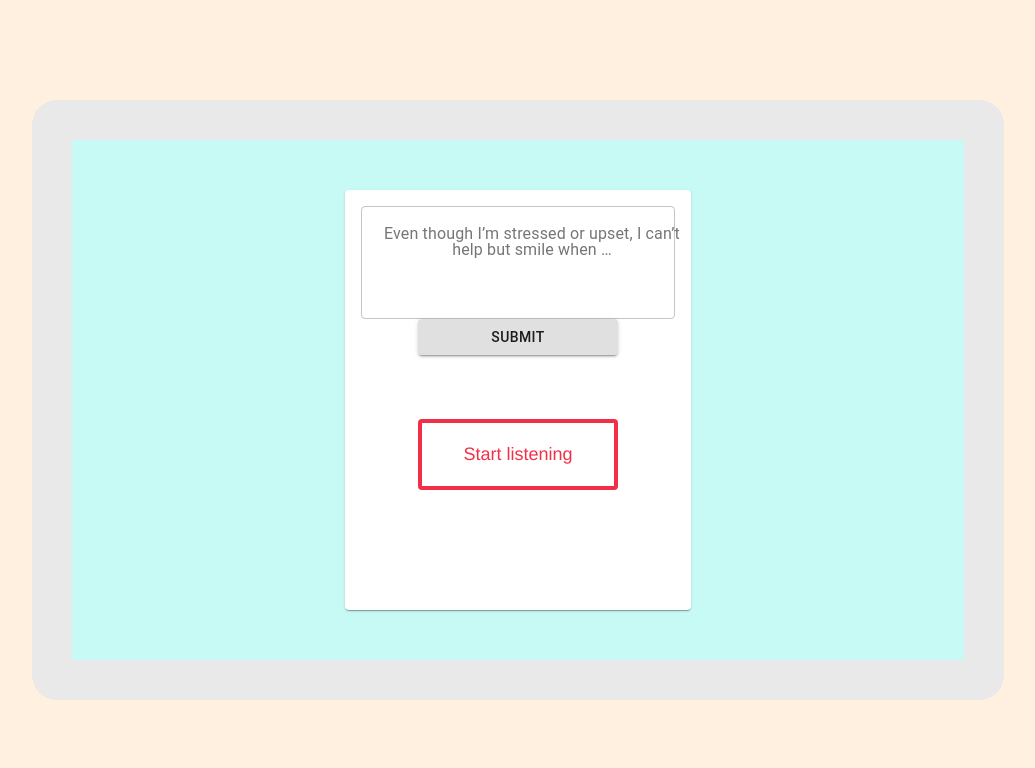
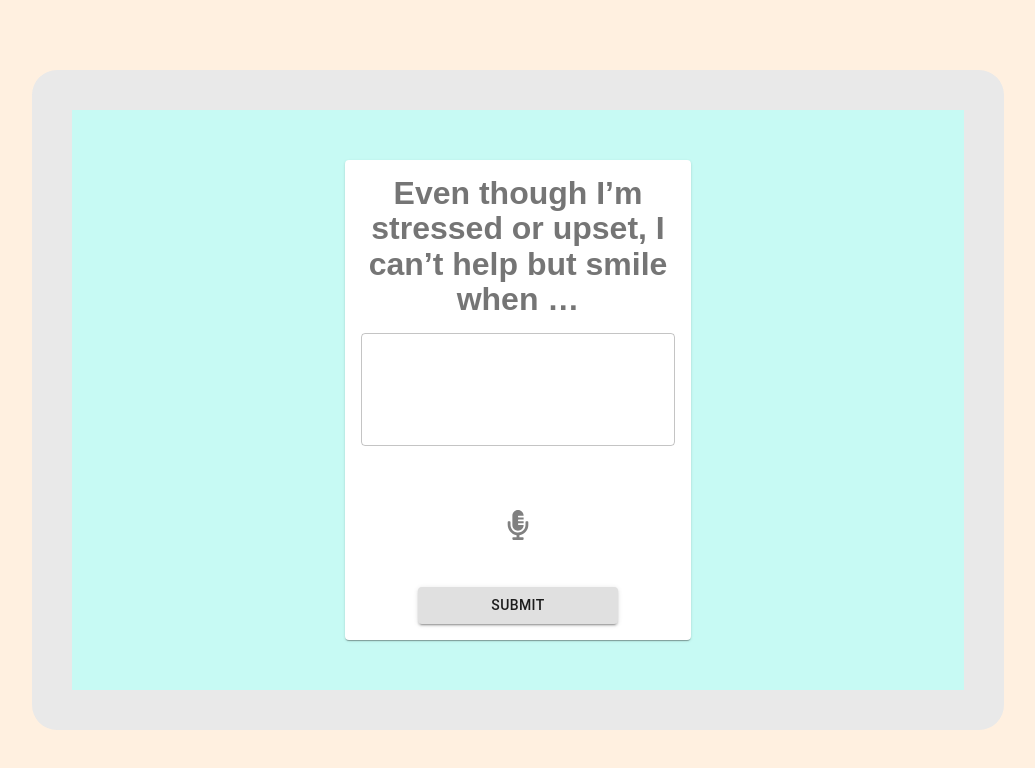
Before and after one commit to P3TeamTwo/p3, a React (Create React App) app in the folder client/: page /Daily in a window 1280 px wide. Both pictures are taken after a click on the button "SUBMIT". Shown: the top 768 px of the page, without its empty margins (122-1157 px from the left). Built offline with nearby package versions, Linux system fonts and the light colour scheme; a web font is replaced by a local one.

Commit message:
Speech Recognition

```diff
--- a/client/src/components/QComponents/longform/LongForm.js
+++ b/client/src/components/QComponents/longform/LongForm.js
@@ -1,4 +1,4 @@
-import React, { useState, useRef } from 'react';
+import React, { useState, useRef, useEffect } from 'react';
 import { Button, TextField } from '@material-ui/core';
 import questions from '../../Questions/LongForm.json';
 import Voice from './Recorder/Recorder';
@@ -12,35 +12,48 @@ questions.map(question => {
 
 const randomQuestion = storeQuestions[Math.floor(storeQuestions.length * Math.random())];
 
+
 function LongForm(props) {
 
     const [userResponse, setUserResponse] = useState();
+    const [textField, setTextField] = useState()
 
     const handleChange = (e) => {
         setUserResponse(e.target.value);
     }
 
+    const voiceToText = (text) => {
+        console.log(typeof (text))
+        setTextField(text)
+        setUserResponse(text);
+    }
+
+
+
     return (
         <div >
             <form>
+                <h2 style={{ marginBottom: '5%' }}>{randomQuestion} </h2>
                 <TextField
                     id="outlined-multiline-static"
-                    label={randomQuestion}
                     multiline
                     rows={4}
                     variant="outlined"
                     style={{ minWidth: "100%" }}
+                    value={textField}
                     onChange={(e) => {
                         handleChange(e)
                     }}
                 />
+                    <Voice speechText={voiceToText} />
                 <Button variant="contained"
+                    style={{ marginTop: '5%' }}
                     onClick={(e) => {
                         props.handleSubmit(e, userResponse)
                     }
                     }>SUBMIT</Button>
             </form>
-            <Voice />
+
         </div>
     )
 }
--- a/client/src/components/QComponents/longform/Recorder/Recorder.js
+++ b/client/src/components/QComponents/longform/Recorder/Recorder.js
@@ -1,14 +1,15 @@
-import React, { useState,useRef } from "react";
+import React, { useState, useRef } from "react";
 import { render } from "react-dom";
 import { Button, Box } from '@material-ui/core';
-import { FaMicrophoneAlt, FaMicrophoneAltSlash, FaUnderline } from 'react-icons/fa';
+import { FaMicrophoneAlt, FaMicrophoneAltSlash, FaUnderline} from 'react-icons/fa';
 import useRecorder from "./useRecorder";
 import Player from "./Player";
 
 
+
 import "./styles.css";
 
-const Recorder = () => {
+const Recorder = (props) => {
     // let [audioURL, isRecording, startRecording, stopRecording] = useRecorder();
     // const yourAudio = document.getElementById('yourAudio');
 
@@ -31,27 +32,21 @@ const Recorder = () => {
             if (!listening) {
                 setListen(!listening);
                 recognition.start();
-                button.current.innerHTML = "Stop listening";
-                // main.current.classList.add("speaking");
             } else {
                 setListen(!listening);
                 recognition.stop();
-                button.current.innerHTML = "Start listening";
-                // main.classList.remove("speaking");
             }
 
             const onResult = event => {
                 result.current.innerHTML = "";
+                console.log(event)
                 for (const res of event.results) {
+                    console.log(res)
                     const text = res[0].transcript;
-                    const p = document.createElement("p");
-                    if (res.isFinal) {
-                        p.classList.add("final");
-                    }
                     console.log(text)
-                    if(text!=undefined){
-                        console.log(typeof(text))
-
+                    localStorage.setItem("memoText", text)
+                    props.speechText(text)
+                    if (text != undefined) {
                         result.current.innerHTML = text;
                     }
                 }
@@ -60,11 +55,6 @@ const Recorder = () => {
             recognition.continuous = true;
             recognition.interimResults = true;
             recognition.addEventListener("result", onResult);
-
-            // button.addEventListener("click", () => {
-            //     listening ? stop() : start();
-            //     listening = !listening;
-            // });
         }
     }
 
@@ -74,8 +64,9 @@ const Recorder = () => {
 
     return (
         <>
-            <main>
-                <button ref={button} onClick={Listen}>Start listening</button>
+            <main ref={main}>
+                {/* <button ref={button} onClick={Listen}>Start listening</button> */}
+                <FaMicrophoneAlt ref={button} onClick={Listen} size={30} color = {listening? 'red':'grey' }/>
                 <div ref={result}></div>
                 <p ref={message} hidden aria-hidden="true">
                     Your browser doesn't support Speech Recognition. Sorry.
--- a/client/src/components/QComponents/longform/Recorder/styles.css
+++ b/client/src/components/QComponents/longform/Recorder/styles.css
@@ -54,36 +54,28 @@ main {
   }
 
   50% {
-    background-color: #c7ecee;
+    background-color: #ff8f8f;
   }
 
   100% {
-    backgrouond-color: #fff;
+    backgrouond-color: rgb(255, 0, 0);
   }
 }
 main.speaking {
   animation: bg-pulse 1.5s alternate ease-in-out infinite;
 }
-#result {
-  color: #666;
-  font-style: italic;
-  text-align: center;
-}
-#result .final {
-  color: #0d122b;
-  font-style: normal;
-}
+
 button {
   font-size: 18px;
   font-weight: 200;
   padding: 1em;
   width: 200px;
   background: transparent;
-  border: 4px solid #f22f46;
-  border-radius: 4px;
+  border: 2px solid #ff7081;
+  border-radius: 10px;
   transition: all 0.4s ease 0s;
   cursor: pointer;
-  color: #f22f46;
+  color: #e96363;
   margin-bottom: 4em;
 }
 button:hover,
```
